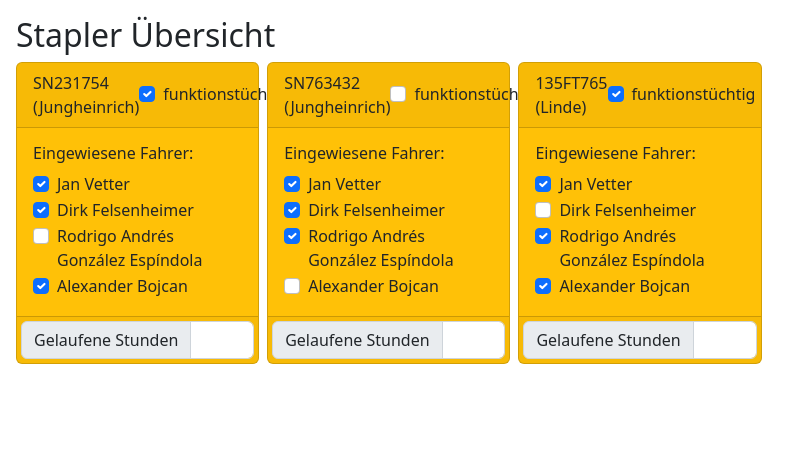
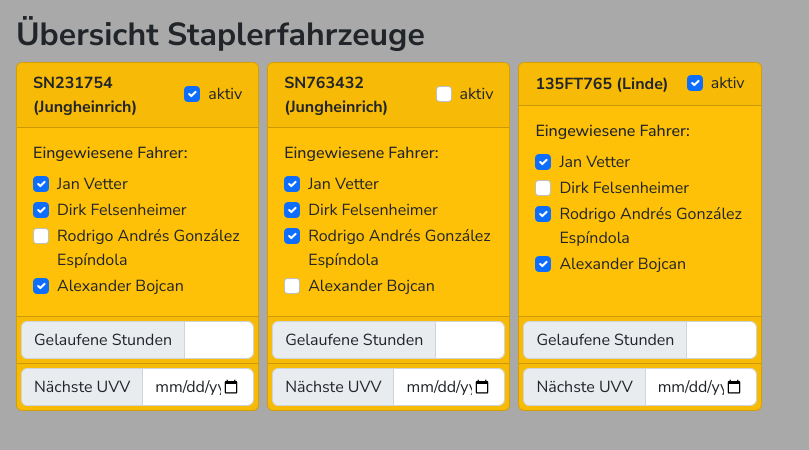
Before and after one commit to LuminousLynx/interview-theis, a Django app: page / in a window 1280 px wide. Shown: the top 450 px of the page, without its empty margins (0-809 px from the left). Run offline with Django 4.2, Linux system fonts and the light colour scheme; data comes from the database, SQL or seed files in the repository.

Commit message:
Change HTML interface & first adaptations

```diff
--- a/forklift_manager/forklift/templates/forklift/forklift_card.html
+++ b/forklift_manager/forklift/templates/forklift/forklift_card.html
@@ -1,10 +1,10 @@
 <div class="card bg-warning">
     <div class="card-header" style="display: flex; align-items: center; justify-content: space-between;">
-        <span>{{ f.serial_no }} ({{ f.brand }})</span>
+        <b>{{ f.serial_no }} ({{ f.brand }})</b>
         <div class="form-check">
             <input class="form-check-input" type="checkbox" value="" id="can-operate-{{ f.id }}" {% if f.can_operate %}checked{% endif %} onchange="toggle_can_operate({{ f.pk }});">
             <label class="form-check-label" for="can-operate-{{ f.id }}">
-                funktionstüchtig
+                aktiv
             </label>
         </div>
     </div>
@@ -46,4 +46,10 @@
             <input type="number" step="0.1" class="form-control" value="{{ f.hours_run }}">
         </div>
     </div>
+    <div class="card-footer p-1">
+        <div class="input-group">
+            <span class="input-group-text" id="hours-run-{{ f.pk }}">Nächste UVV</span>
+            <input type="date" class="form-control" value="{{ f.next_check }}">
+        </div>
+    </div>
 </div>
--- a/forklift_manager/forklift/templates/forklift/overview.html
+++ b/forklift_manager/forklift/templates/forklift/overview.html
@@ -1,9 +1,9 @@
 {% extends 'base.html' %}
 
-{% block title %}Stapler-Übersicht{% endblock title %}
+{% block title %}Übersicht Staplerfahrzeuge{% endblock title %}
 
 {% block content %}
-    <h2>Stapler Übersicht</h2>
+    <h2><b>Übersicht Staplerfahrzeuge</b></h2>
     <div style="display: grid; gap: .5rem; grid-template-columns: repeat(5, 1fr);">
         {% for f in forklifts %}
             {% include 'forklift/forklift_card.html' %}
--- a/forklift_manager/forklift_manager/templates/base.html
+++ b/forklift_manager/forklift_manager/templates/base.html
@@ -6,6 +6,16 @@
     <meta name="viewport" content="width=device-width, initial-scale=1.0">
     <title>{% block title %}{% endblock title %}</title>
     <link href="https://cdn.jsdelivr.net/npm/bootstrap@5.2.3/dist/css/bootstrap.min.css" rel="stylesheet" integrity="sha384-rbsA2VBKQhggwzxH7pPCaAqO46MgnOM80zW1RWuH61DGLwZJEdK2Kadq2F9CUG65" crossorigin="anonymous">
+    <link rel="preconnect" href="https://fonts.googleapis.com">
+    <link rel="preconnect" href="https://fonts.gstatic.com" crossorigin>
+    <link href="https://fonts.googleapis.com/css2?family=Nunito+Sans:ital,opsz,wght@0,6..12,200..1000;1,6..12,200..1000&display=swap" rel="stylesheet">
+
+    <style>
+        body{
+            font-family: "Nunito Sans", sans-serif;
+            background-color: darkgray;
+        }
+    </style>
 </head>
 <body>
     <div class="p-3">
```
